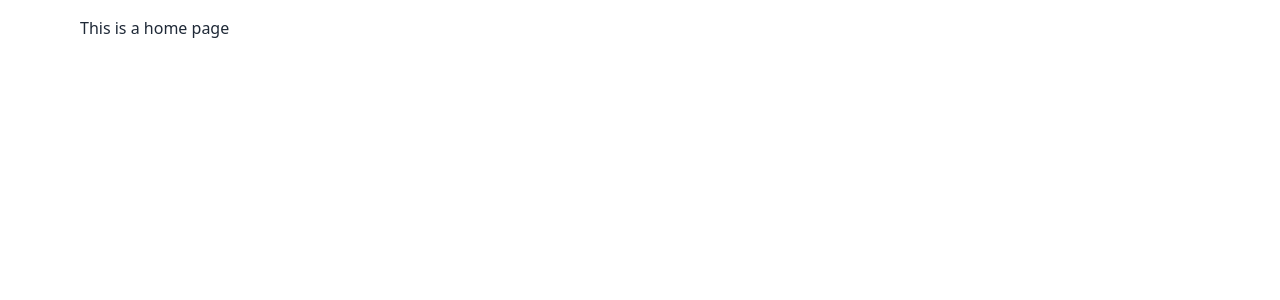
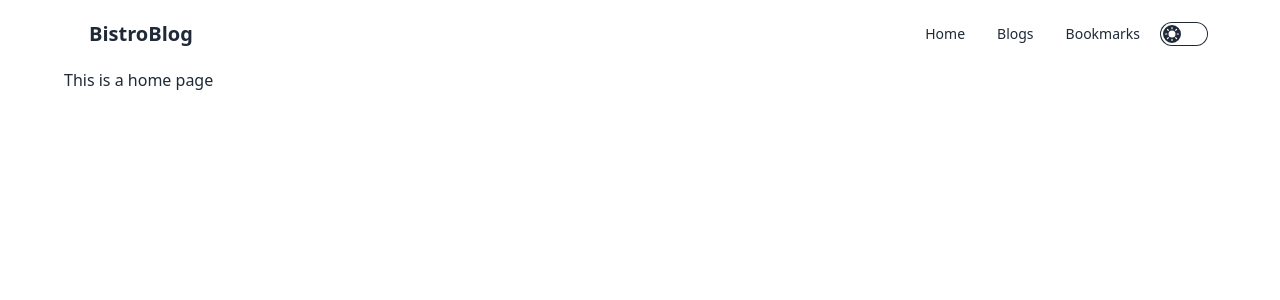
Before and after one commit to joysaha023/react-blogging-site, a React (Vite) app: page / in a window 1280 px wide. Shown: the top 300 px of the page. Built offline with nearby package versions, Linux system fonts and the light colour scheme.

Commit message:
navbar added from deisy ui

```diff
--- a/src/App.css
+++ b/src/App.css
@@ -2,6 +2,4 @@
   width: 90%;
   max-width: 90rem;
   margin: 0 auto;
-  padding: 1rem;
-
 }
--- a/src/components/Navbar/Navbar.jsx
+++ b/src/components/Navbar/Navbar.jsx
@@ -1,11 +1,64 @@
-import React from 'react';
+import React from "react";
 
 const Navbar = () => {
-    return (
-        <div>
-
+  return (
+    <div>
+      <div className="navbar bg-base-100">
+        <div className="flex-1">
+          <a className="btn btn-ghost text-xl">BistroBlog</a>
         </div>
-    );
+        <div className="flex-none">
+          <ul className="menu menu-horizontal px-1">
+            <li>
+              <a>Home</a>
+            </li>
+            <li>
+              <a>Blogs</a>
+            </li>
+            <li>
+              <a>Bookmarks</a>
+            </li>
+          </ul>
+          <label className="cursor-pointer grid place-items-center">
+            <input
+              type="checkbox"
+              value="synthwave"
+              className="toggle theme-controller bg-base-content row-start-1 col-start-1 col-span-2"
+            />
+            <svg
+              className="col-start-1 row-start-1 stroke-base-100 fill-base-100"
+              xmlns="http://www.w3.org/2000/svg"
+              width="14"
+              height="14"
+              viewBox="0 0 24 24"
+              fill="none"
+              stroke="currentColor"
+              strokeWidth="2"
+              strokeLinecap="round"
+              strokeLinejoin="round"
+            >
+              <circle cx="12" cy="12" r="5" />
+              <path d="M12 1v2M12 21v2M4.2 4.2l1.4 1.4M18.4 18.4l1.4 1.4M1 12h2M21 12h2M4.2 19.8l1.4-1.4M18.4 5.6l1.4-1.4" />
+            </svg>
+            <svg
+              className="col-start-2 row-start-1 stroke-base-100 fill-base-100"
+              xmlns="http://www.w3.org/2000/svg"
+              width="14"
+              height="14"
+              viewBox="0 0 24 24"
+              fill="none"
+              stroke="currentColor"
+              strokeWidth="2"
+              strokeLinecap="round"
+              strokeLinejoin="round"
+            >
+              <path d="M21 12.79A9 9 0 1 1 11.21 3 7 7 0 0 0 21 12.79z"></path>
+            </svg>
+          </label>
+        </div>
+      </div>
+    </div>
+  );
 };
 
 export default Navbar;
--- a/src/pages/Home.jsx
+++ b/src/pages/Home.jsx
@@ -1,8 +1,10 @@
 import React from 'react';
+import Navbar from '../components/Navbar/Navbar';
 
 const Home = () => {
     return (
         <div>
+            <Navbar></Navbar>
             <h2>This is a home page </h2>
         </div>
     );
```
